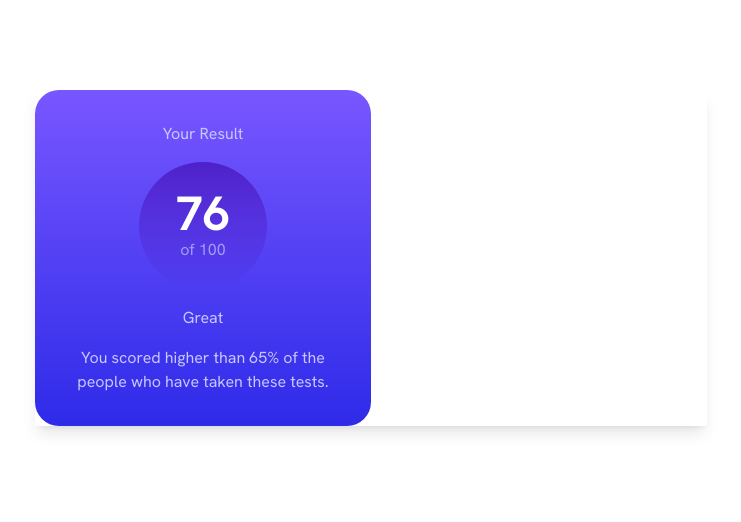
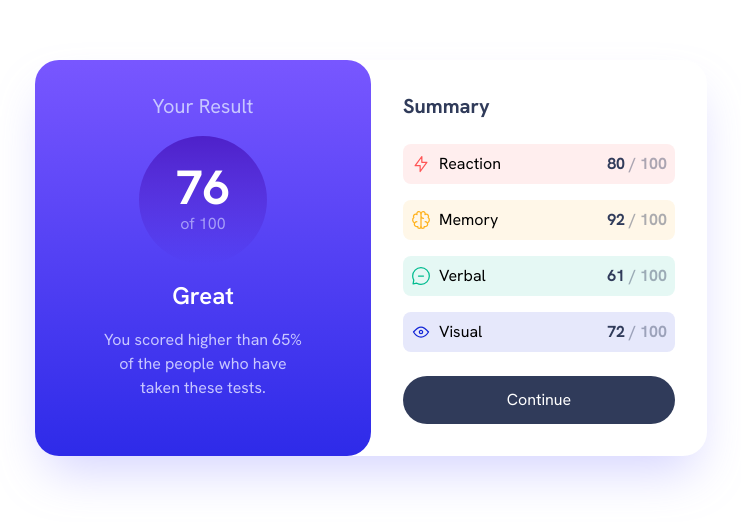
Before and after one commit to guitarcade/results-summary-component-tailwind, a website: page index.html in a window 1280 px wide. Shown: the part 142-664 px from the top of the page, without its empty margins (269-1010 px from the left). Drawn offline with nearby package versions, Linux system fonts and the light colour scheme; files that its build step writes are made by us from their sources.

Commit message:
right column

```diff
--- a/index.html
+++ b/index.html
@@ -8,22 +8,73 @@
   <link rel="stylesheet" href="style.css">
 </head>
 <body class="sm:grid place-content-center min-h-screen">
+
   <main>
-    <div class="max-w-2xl sm:shadow-lg sm:mx-4 sm:grid sm:grid-cols-2">
 
-      <div class="grid content-start items-center justify-center text-center gap-4 text-light-lavender result p-8 bg-gradient-to-b from-light-slate-blue to-light-royal-blue rounded-b-3xl sm:rounded-3xl">
-        <h1>Your Result</h1>
+    <div class="max-w-2xl sm:shadow-2xl sm:shadow-light-lavender/80 sm:mx-4 sm:grid sm:grid-cols-2 sm:rounded-3xl">
+
+      <div class="grid content-start items-center justify-center text-center gap-4 text-light-lavender result py-8 px-16 bg-gradient-to-b from-light-slate-blue to-light-royal-blue rounded-b-3xl sm:rounded-3xl">
+        <h1 class="text-xl">Your Result</h1>
 
         <p class="w-32 mx-auto aspect-square bg-gradient-to-b from-violet-blue to-persian-blue rounded-full grid place-content-center">
           <span class="text-5xl text-white font-bold">76</span> <span class="opacity-70">of 100</span>
         </p>
 
-        <h2>Great</h2>
+        <h2 class="text-2xl text-white font-semibold">Great</h2>
         <p>You scored higher than 65% of the people who have taken these tests.</p>
       </div>
 
-      <div class="summary">
+      <div class="p-8 grid content-start gap-6">
+        <h1 class="text-xl text-dark-gray-blue font-bold">Summary</h1>
+
+        <div class="grid gap-4">
+          <div>
+            <div class="rounded-lg p-2 bg-accent-light-red/10 flex justify-between">
+              <div class="flex gap-2 items-center">
+                <img src="assets/images/icon-reaction.svg" alt="" />
+                <p>Reaction</p>
+              </div>
+              <p class="text-dark-gray-blue font-bold">80 <span class="opacity-40">/ 100</span></p>
+            </div>
+          </div>
+
+          <div>
+            <div class="rounded-lg p-2 bg-accent-orangey-yellow/10 flex justify-between">
+              <div class="flex gap-2 items-center">
+                <img src="assets/images/icon-memory.svg" alt="" />
+                <p>Memory</p>
+              </div>
+              <p class="text-dark-gray-blue font-bold">92 <span class="opacity-40">/ 100</span></p>
+            </div>
+          </div>
+
+          <div>
+            <div class="rounded-lg p-2 bg-accent-green-teal/10 flex justify-between">
+              <div class="flex gap-2 items-center">
+                <img src="assets/images/icon-verbal.svg" alt="" />
+                <p>Verbal</p>
+              </div>
+              <p class="text-dark-gray-blue font-bold">61 <span class="opacity-40">/ 100</span></p>
+            </div>
+          </div>
+
+          <div>
+            <div class="rounded-lg p-2 bg-accent-cobalt-blue/10 flex justify-between">
+              <div class="flex gap-2 items-center">
+                <img src="assets/images/icon-visual.svg" alt="" />
+                <p>Visual</p>
+              </div>
+              <p class="text-dark-gray-blue font-bold">72 <span class="opacity-40">/ 100</span></p>
+            </div>
+          </div>
+
+        </div>
+
+        <button class="bg-dark-gray-blue p-3 text-white rounded-full">Continue</button>
+
       </div>
+
+
     </div>
   </main>
 </body>
```
